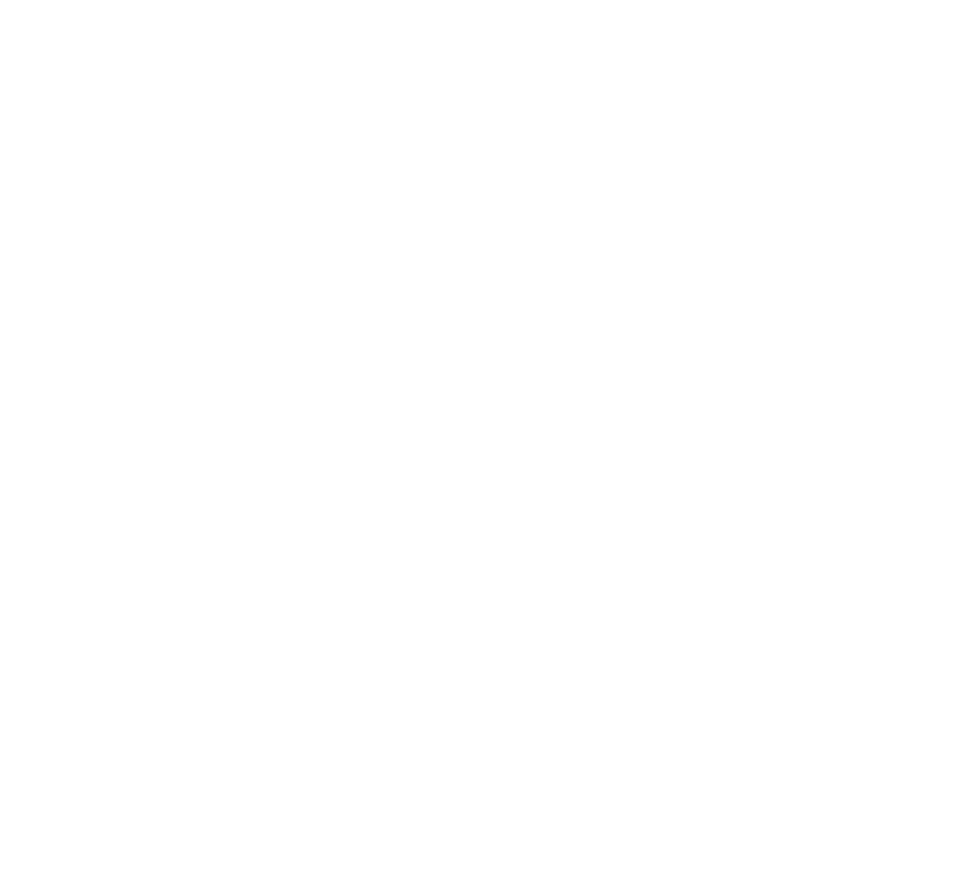
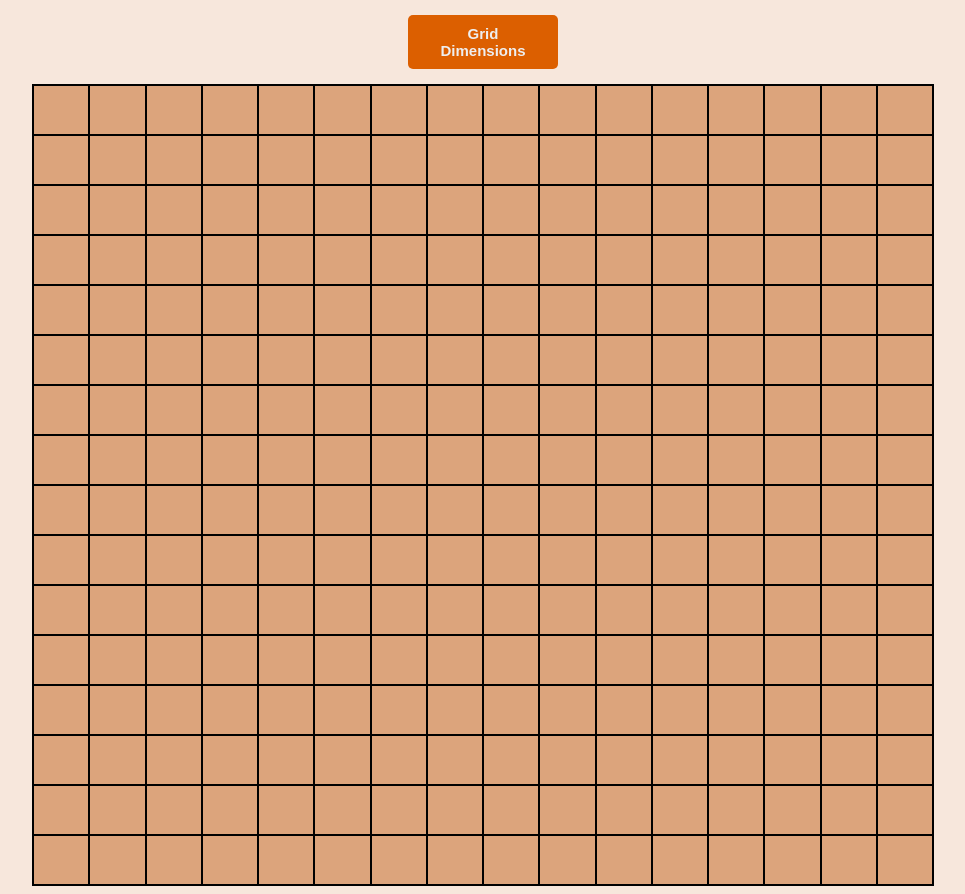
Before and after one commit to Lakhdarx/etch-a-sketch, a plain HTML site: page index.html in a window 1280 px wide. Shown: the whole page, without its empty margins (157-1122 px from the left). Before the commit the page ends 800 px from the top, so only its background shows below. Drawn offline with Linux system fonts and the light colour scheme.

Commit message:
Design the grid in js, button to change dimensions

```diff
--- a/index.html
+++ b/index.html
@@ -7,6 +7,8 @@
     <link rel="stylesheet" href="styles/style.css">
 </head>
 <body>
+    <div class="button"><button>Grid Dimensions</button></div>
+    <div class="container"></div>
     <script src="js/main.js"></script>
 </body>
 </html>
--- a/js/main.js
+++ b/js/main.js
@@ -0,0 +1,12 @@
+const container = document.querySelector('.container');
+
+for (let i = 0; i < 16; i++) {
+    const row = document.createElement('div');
+    row.setAttribute('class', 'row');
+    container.appendChild(row);
+    for (let j = 0; j < 16; j++) {
+        const cell = document.createElement('div');
+        cell.setAttribute('class','cell');
+        row.appendChild(cell);
+    }
+}
--- a/styles/style.css
+++ b/styles/style.css
@@ -0,0 +1,55 @@
+body {
+    background-color: #F7E7DC;
+    font-family: Georgia, 'Times New Roman', Times, serif;
+}
+
+button {
+    background: #DC5F00;
+    width: 150px;
+    padding: 10px 20px;
+    border-radius: 5px;
+    border: 0;
+    color: #EEEEEE;
+    font-size: 15px;
+    font-weight: 550;
+    text-align: center;
+    transition: all 0.2s;
+}
+
+button:hover {
+    background: #000000;
+    cursor: pointer;
+}
+
+.button {
+    width: max-content;
+    margin: 15px auto;
+}
+
+
+.container {
+    border: 1px solid black;
+    background: #DCA47C;
+    min-height: 100vh;
+    max-width: 900px;
+    margin: 0 auto;
+    display: flex;
+    flex-direction: column;
+    justify-content: center;
+}
+
+.row {
+    margin: 0;
+    padding: 0;
+    flex: 1;
+    display: flex;
+}
+
+.cell {
+    border: 1px solid black;
+    flex: 1;
+}
+
+.cell:hover {
+    background: #698474;
+}
```
